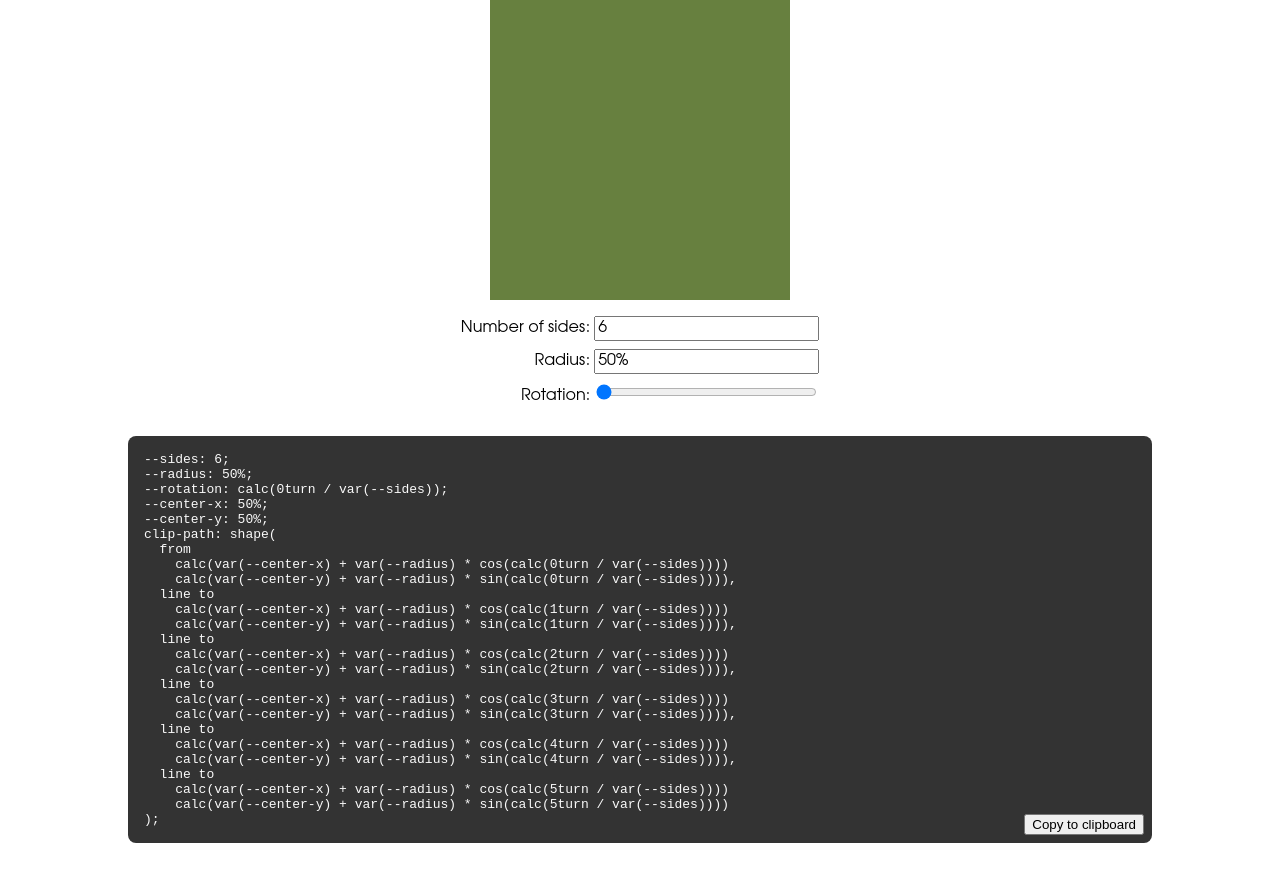
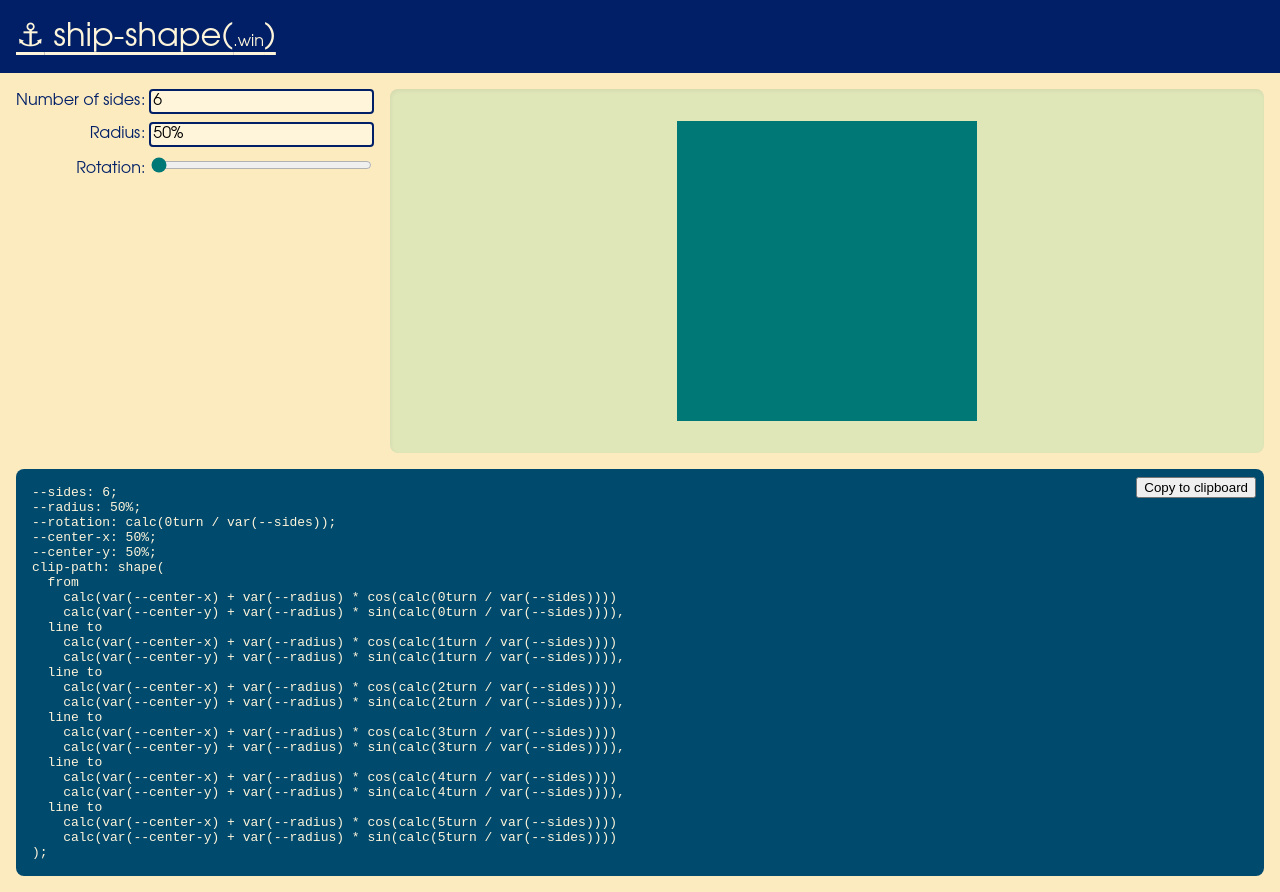
Before and after one commit to PontusHorn/ship-shape.win, a SvelteKit app: page / in a window 1280 px wide. Built offline with nearby package versions, Linux system fonts and the light colour scheme.

Commit message:
Initial design

```diff
--- a/src/routes/+layout.svelte
+++ b/src/routes/+layout.svelte
@@ -3,4 +3,36 @@
 	import './core.css';
 </script>
 
+<header>
+	<div class="site-title">
+		<a href="/">
+			<span class="icon" aria-hidden="true">⚓︎</span>
+			ship-shape(<span class="win">.win</span>)
+		</a>
+	</div>
+</header>
+
 <slot />
+
+<style>
+	header {
+		display: flex;
+		align-items: center;
+		background: var(--midnight);
+		color: var(--linen);
+		padding: 1rem;
+	}
+
+	.site-title {
+		font-size: 2rem;
+
+		a {
+			color: inherit;
+			text-underline-offset: 0.2em;
+		}
+
+		.win {
+			font-size: 0.5em;
+		}
+	}
+</style>
--- a/src/routes/+page.svelte
+++ b/src/routes/+page.svelte
@@ -16,8 +16,6 @@
 </svelte:head>
 
 <main>
-	<div class="preview" style={cssString}></div>
-
 	<form>
 		<label for="sides">Number of sides:</label>
 		<input id="sides" type="number" bind:value={sides} min="3" max="20" />
@@ -27,31 +25,34 @@
 		<input id="rotation" type="range" bind:value={rotation} min="0" max="1" step="0.01" />
 	</form>
 
+	<div class="preview-pane">
+		<div class="preview" style={cssString}></div>
+	</div>
+
 	<output>
 		<pre id="css-output">{cssString}</pre>
+		<copy-button target="css-output"></copy-button>
 	</output>
-	<copy-button target="css-output"></copy-button>
 </main>
 
 <style>
 	main {
 		display: grid;
-		place-items: center;
-		place-content: center;
+		grid-template-areas:
+			'form preview'
+			'output output';
+		grid-template-columns: auto 1fr;
 		min-block-size: 100vh;
+		padding: 1rem;
 		gap: 1rem;
 	}
 
-	.preview {
-		background-color: #67803f;
-		width: 300px;
-		height: 300px;
-	}
-
 	form {
+		grid-area: form;
 		display: grid;
 		grid-template-columns: auto 1fr;
 		align-items: baseline;
+		align-content: start;
 		gap: 0.5rem 0.25rem;
 	}
 
@@ -59,13 +60,34 @@
 		text-align: right;
 	}
 
+	.preview-pane {
+		grid-area: preview;
+		display: grid;
+		place-items: center;
+		place-content: center;
+		padding: 2rem;
+
+		background: var(--pistachio);
+		border-radius: 0.5rem;
+		box-shadow: inset 1px 2px 4px rgb(0 0 0 / 0.05);
+	}
+
+	.preview {
+		background-color: var(--jade);
+		width: 300px;
+		height: 300px;
+	}
+
+	output {
+		grid-area: output;
+	}
+
 	pre {
-		background-color: #333;
-		color: #fafafa;
+		background-color: var(--fjord);
+		color: var(--linen);
 		padding: 1rem;
 		border-radius: 0.5rem;
 		overflow: auto;
-		inline-size: 80dvw;
 		tab-size: 2;
 		anchor-name: --css-output;
 	}
@@ -73,7 +95,7 @@
 	copy-button::part(button) {
 		position: absolute;
 		position-anchor: --css-output;
-		inset-block-end: anchor(end);
+		inset-block-start: anchor(start);
 		inset-inline-end: anchor(end);
 		margin: 0.5rem;
 
--- a/src/routes/core.css
+++ b/src/routes/core.css
@@ -2,5 +2,48 @@
 	:root {
 		/* https://github.com/system-fonts/modern-font-stacks#geometric-humanist */
 		font-family: Avenir, Montserrat, Corbel, 'URW Gothic', source-sans-pro, sans-serif;
+
+		--linen: oklch(99% 12.5% 62);
+		--buttercream: oklch(94.4% 14.8% 88.7);
+		--pistachio: oklch(90.82% 15.09% 114.41);
+		--limestoned: oklch(80.79% 17.1% 140.13);
+		--verdigris: oklch(66.29% 22.58% 165.84);
+		--jade: oklch(50.2% 31.72% 191.56);
+		--fjord: oklch(35.71% 37.2% 217.27);
+		--midnight: oklch(25.68% 39.21% 242.99);
+		--abyss: oklch(22.1% 39.5% 268.7);
+
+		background-color: var(--buttercream);
+		color: var(--midnight);
+		accent-color: var(--jade);
+	}
+
+	input:where(
+			:not([type]),
+			[type='text'],
+			[type='search'],
+			[type='url'],
+			[type='email'],
+			[type='tel'],
+			[type='number'],
+			[type='password']
+		) {
+		background-color: var(--linen);
+		border: 2px solid var(--midnight);
+		border-radius: 0.25rem;
+
+		&:focus {
+			outline: 3px solid var(--jade);
+			outline-offset: 1px;
+			background-color: white;
+			box-shadow: inset 2px 2px 0 0 var(--pistachio);
+			border-color: var(--abyss);
+		}
+	}
+
+	input[type='range']:focus-visible {
+		border-radius: 0.25rem;
+		outline: 3px solid var(--jade);
+		outline-offset: 1px;
 	}
 }
--- a/src/routes/reset.css
+++ b/src/routes/reset.css
@@ -25,7 +25,8 @@
 	ul,
 	li,
 	figure,
-	figcaption {
+	figcaption,
+	pre {
 		margin: 0;
 		padding: 0;
 	}
```
